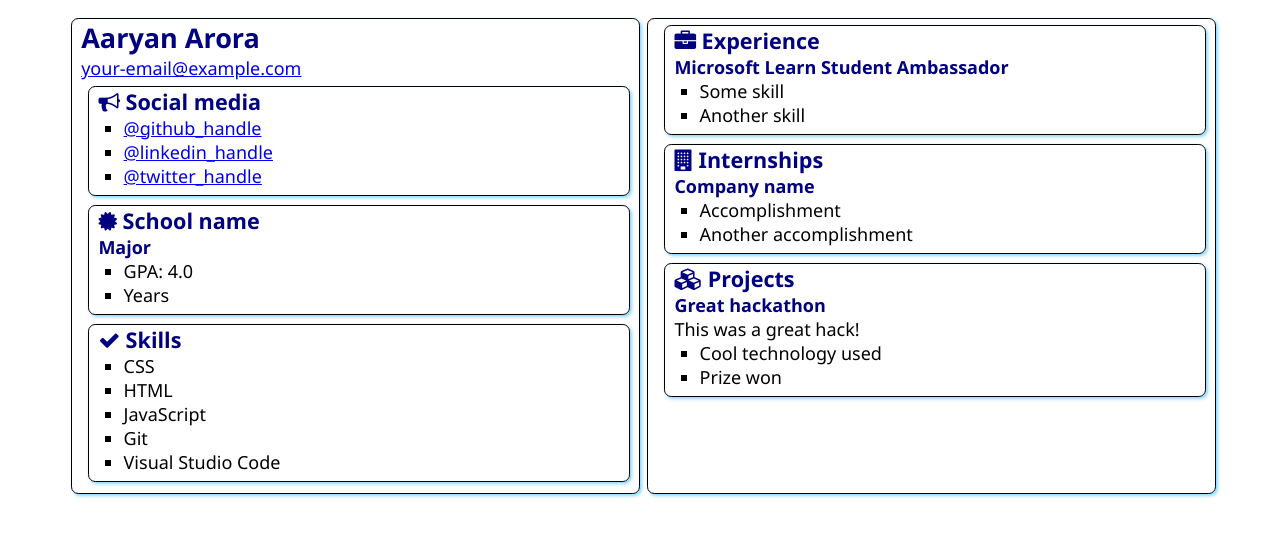
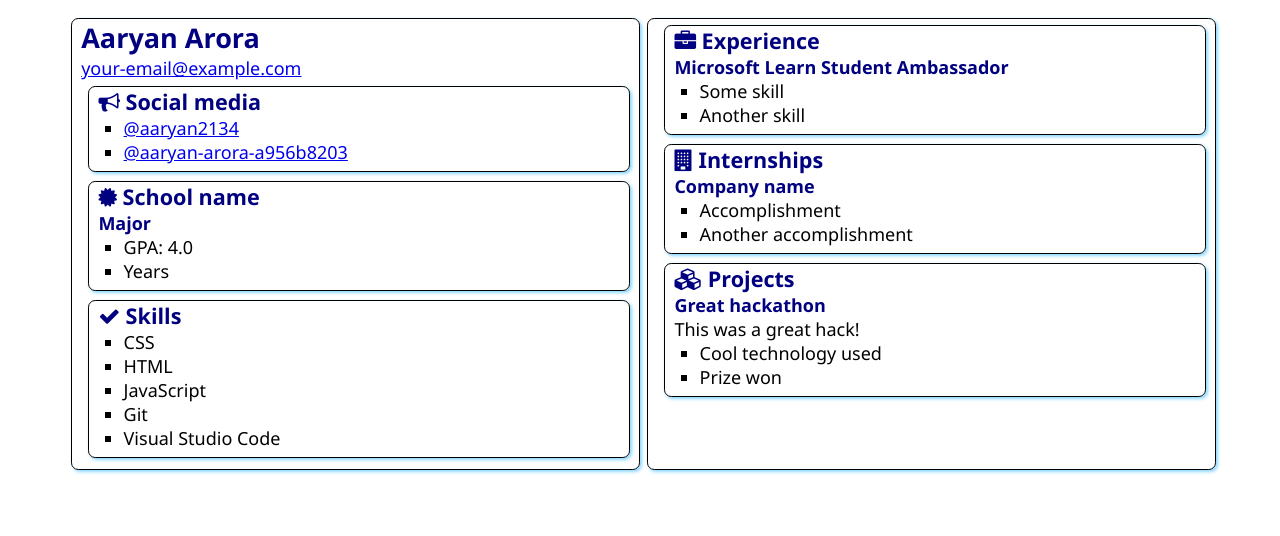
Before and after one commit to aaryan2134/SATechnicalOnboarding, a plain HTML site: page src/index.html in a window 1280 px wide. Drawn offline with Linux system fonts and the light colour scheme.

Commit message:
updated links

```diff
--- a/src/index.html
+++ b/src/index.html
@@ -21,9 +21,8 @@
                     Social media
                 </h2>
                 <ul>
-                    <li><a href="https://github.com/<handle>">@github_handle</a></li>
-                    <li><a href="https://linkedin.com/in/<handle>">@linkedin_handle</a></li>
-                    <li><a href="https://twitter.com/<handle>">@twitter_handle</a></li>
+                    <li><a href="https://github.com/<handle>">@aaryan2134</a></li>
+                    <li><a href="https://linkedin.com/in/<handle>">@aaryan-arora-a956b8203</a></li>
                 </ul>
             </section>
 
```
